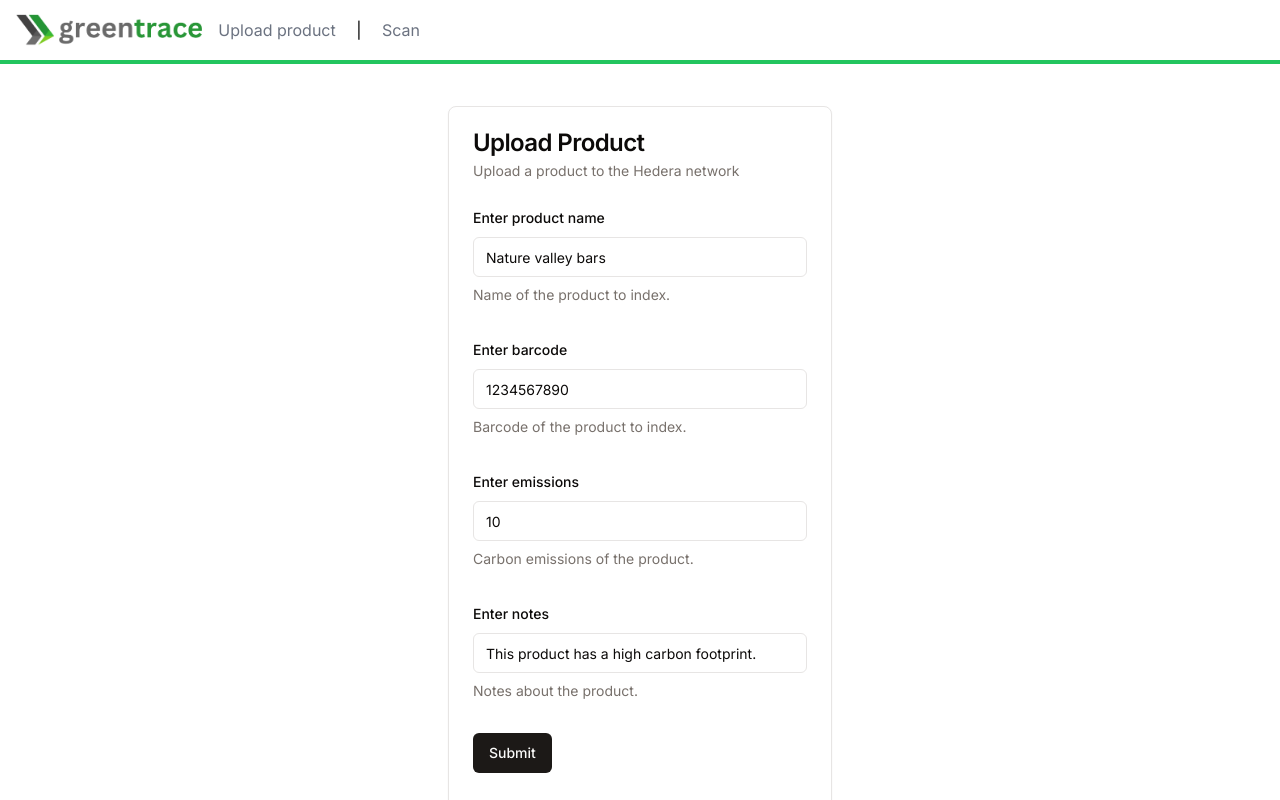
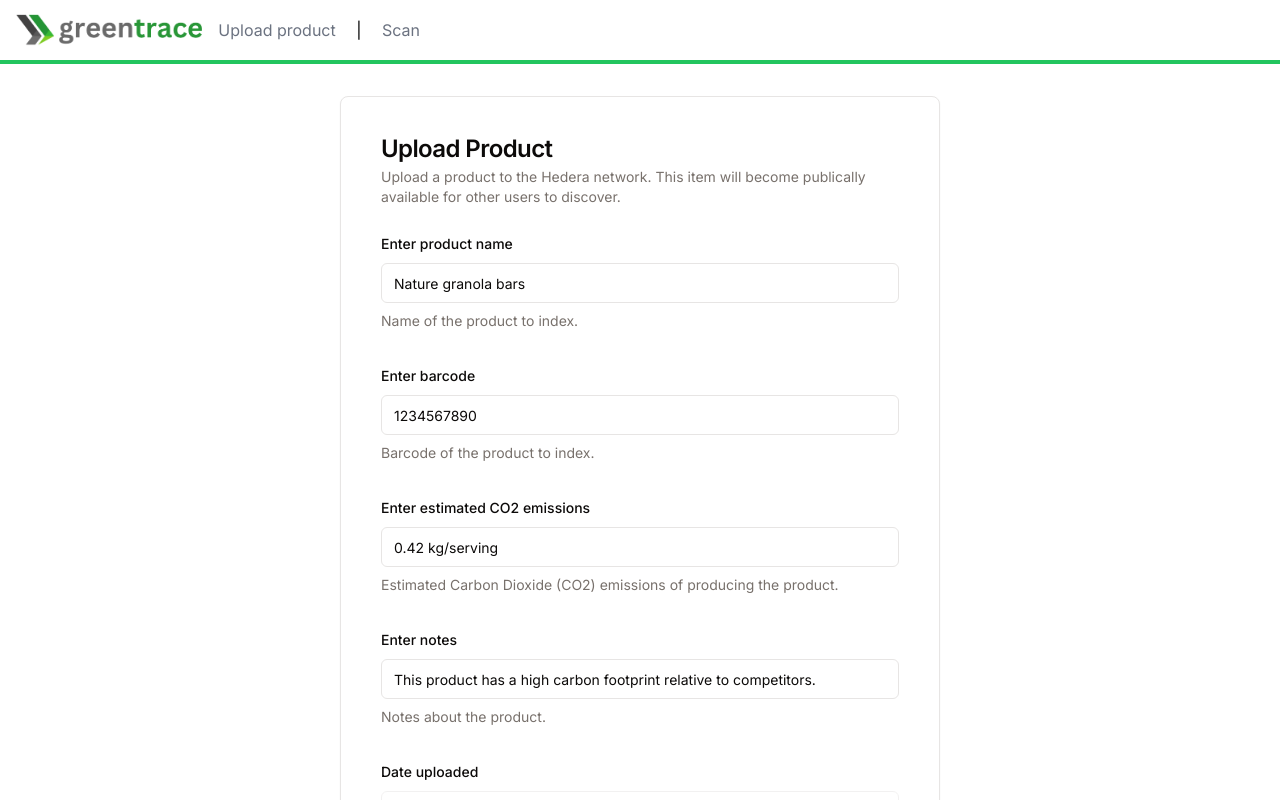
Before and after one commit to cbonoz/greentrace, a Next.js app: page /upload in a window 1280 px wide. Shown: the top 800 px of the page. Built offline with nearby package versions, Linux system fonts and the light colour scheme; no server answers.

Commit message:
add form state logic

```diff
--- a/app/upload/page.tsx
+++ b/app/upload/page.tsx
@@ -4,8 +4,13 @@ import UploadForm from "@/components/product-upload-form";
 const Upload = () => {
   return (
     // container classes centered
-    <div className="flex flex-col items-center justify-center h-screen">
-      <BasicCard title="Upload Product" description="Upload a product to the Hedera network" className="w-96">
+    <div className="flex flex-col items-center justify-center mt-8">
+      {/* make min width 400 */}
+      <BasicCard
+        className="w-[600px] p-4"
+        title="Upload Product"
+        description="Upload a product to the Hedera network. This item will become publically available for other users to discover."
+      >
         <UploadForm />
       </BasicCard>
     </div>
--- a/components/barcode-scanner.tsx
+++ b/components/barcode-scanner.tsx
@@ -168,7 +168,7 @@ const BarcodeScanner = () => {
           <div className="fixed inset-0 bg-gray-900 bg-opacity-75 flex items-center justify-center">
             <div className="bg-white p-4 rounded-lg w-96">
               <div className="flex justify-between">
-                {!data.value && <div className="text-lg font-semibold text-red-500">No data found</div>}
+                {!data.value && <div className="text-lg font-semibold text-red-500">No product found</div>}
                 {data.value && <div className="text-lg font-semibold text-green-500">Item detected!</div>}
                 <button
                   onClick={() => {
@@ -182,17 +182,17 @@ const BarcodeScanner = () => {
               <div className="w-full h-96 border-2 p-4 border-dashed border-gray-400">
                 {JSON.stringify(results)}
                 <br />
-                {data && (
+
+                {!data.value && (
+                  <div className="my-2">
+                    <div className="text-sm">Try scanning another item!</div>
+                  </div>
+                )}
+                {data.value && (
                   <div>
                     <RenderObject obj={data} title={data.value?.name} />
                     <div className="text-lg">Uploaded documents/certifications</div>
                     <div className="text-med text-black-500">No documents found</div>
-                  </div>
-                )}
-
-                {!data.value && (
-                  <div>
-                    <div className="text-sm">Try scanning another item!</div>
                   </div>
                 )}
               </div>
--- a/components/product-upload-form.tsx
+++ b/components/product-upload-form.tsx
@@ -10,6 +10,7 @@ import { Input } from "@/components/ui/input";
 import { useState } from "react";
 import { isEmpty } from "@/lib/utils";
 import { setKey } from "@/util/api";
+import RenderObject from "./render-object";
 
 const formSchema = z.object({
   name: z.string().min(3, {
@@ -18,9 +19,10 @@ const formSchema = z.object({
   sku: z.string().min(10, {
     message: "Barcode must be at least 10 characters.",
   }),
-  emissions: z.number().optional(),
+  emissions: z.string().optional(),
   // notes
   notes: z.string().optional(),
+  date: z.date().optional(),
 });
 
 function UploadForm() {
@@ -30,11 +32,12 @@ function UploadForm() {
   const form = useForm<z.infer<typeof formSchema>>({
     resolver: zodResolver(formSchema),
     defaultValues: {
-      name: "Nature valley bars",
+      name: "Nature granola bars",
       sku: "1234567890",
-      emissions: 10,
+      emissions: "0.42 kg/serving",
       // example notes for a product evaluation
-      notes: "This product has a high carbon footprint.",
+      notes: "This product has a high carbon footprint relative to competitors.",
+      date: new Date(),
     },
   });
 
@@ -46,6 +49,9 @@ function UploadForm() {
       setResult({
         success: "Product uploaded successfully",
       });
+      // scroll to result
+      window.scrollTo(0, document.body.scrollHeight);
+
       form.setValue("name", "");
     } catch (err: any) {
       console.error(err);
@@ -57,7 +63,11 @@ function UploadForm() {
     }
   }
 
+  const hasResult = !isEmpty(result);
+
   return (
+    <div>
+      {!hasResult && (
         <Form {...form}>
           <form onSubmit={form.handleSubmit(onSubmit)} className="space-y-8">
             <FormField
@@ -67,7 +77,7 @@ function UploadForm() {
                 <FormItem>
                   <FormLabel>Enter product name</FormLabel>
                   <FormControl>
-                <Input placeholder="Nature Valley Muffin Bars" {...field} />
+                    <Input placeholder="Nature granola bars" {...field} />
                   </FormControl>
                   <FormDescription>Name of the product to index.</FormDescription>
                   <FormMessage />
@@ -97,11 +107,11 @@ function UploadForm() {
               name="emissions"
               render={({ field }) => (
                 <FormItem>
-              <FormLabel>Enter emissions</FormLabel>
+                  <FormLabel>Enter estimated CO2 emissions</FormLabel>
                   <FormControl>
-                <Input type="number" placeholder={"0"} {...field} />
+                    <Input type="string" placeholder={"0.42 kg/serving"} {...field} />
                   </FormControl>
-              <FormDescription>Carbon emissions of the product.</FormDescription>
+                  <FormDescription>Estimated Carbon Dioxide (CO2) emissions of producing the product.</FormDescription>
                   <FormMessage />
                 </FormItem>
               )}
@@ -122,17 +132,26 @@ function UploadForm() {
                 </FormItem>
               )}
             />
+
+            <FormField
+              control={form.control}
+              name="date"
+              disabled={true}
+              render={({ field }) => (
+                <FormItem>
+                  <FormLabel>Date uploaded</FormLabel>
+                  <FormControl>
+                    <Input placeholder="Date uploaded" disabled={true} value={new Date().toLocaleDateString()} />
+                  </FormControl>
+                  <FormMessage />
+                </FormItem>
+              )}
+            />
+
             <Button disabled={loading} type="submit">
               Submit
             </Button>
           </form>
-
-      {!isEmpty(result) && (
-        <div className="pt-8">
-          <div className="text-xl text-bold">Result:</div>
-          <div>{JSON.stringify(result)}</div>
-        </div>
-      )}
 
           {/* error */}
           {/* {form.formState.errors && (
@@ -144,6 +163,16 @@ function UploadForm() {
 
           {/* formState */}
         </Form>
+      )}
+      {hasResult && (
+        <div className="pt-8">
+          <Button onClick={() => setResult(null)}> ← Back to form</Button>
+          <div className="mt-4">
+            <RenderObject title="Result" obj={result} />
+          </div>
+        </div>
+      )}
+    </div>
   );
 }
 
```
Also changed, not shown: 1 other file (tests, documents, lock files or other folders). Lines whose indentation alone changed are shown as unchanged.
